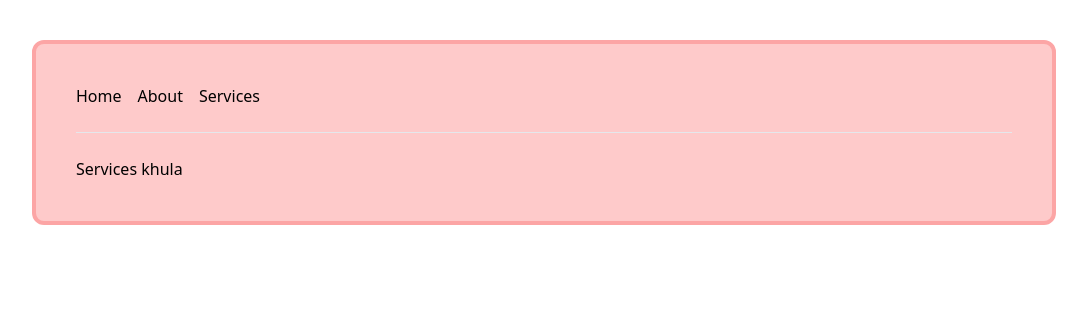
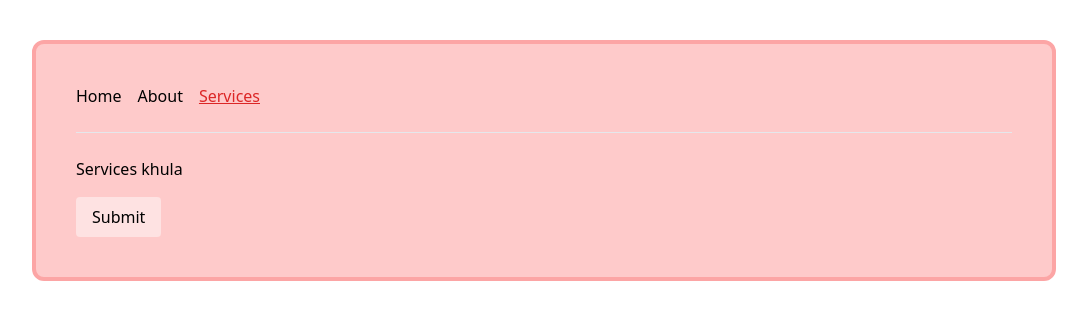
Before and after one commit to the-sahil-gupta/react_oct, a React (Vite) app: page /services in a window 1280 px wide. Shown: the top 320 px of the page, without its empty margins (96-1183 px from the left). Built offline with nearby package versions, Linux system fonts and the light colour scheme.

Commit message:
NavLink and useNavigate from react-router-dom

```diff
--- a/src/App.jsx
+++ b/src/App.jsx
@@ -17,7 +17,7 @@ const App = () => {
 				<Route path="/" element={<Home />} />
 				<Route path="/about" element={<About />} />
 				<Route path="/services" element={<Services />} />
-
+				{/* for all the wild card routes "*" is used, and this last path should be written in the last of all routes */}
 				<Route path="*" element={<Pagenotfound />} />
 			</Routes>
 		</div>
--- a/src/components/Nav.jsx
+++ b/src/components/Nav.jsx
@@ -1,14 +1,32 @@
-import { Link } from 'react-router-dom';
-import About from './About';
-import Home from './Home';
-import Services from './Services';
+import { NavLink } from 'react-router-dom';
 
 const Nav = () => {
 	return (
 		<div className="flex gap-x-4">
-			<Link to="/">Home</Link>
-			<Link to="/about">About</Link>
-			<Link to="/services">Services</Link>
+			<NavLink
+				style={(e) =>
+					e.isActive ? { textDecoration: 'underline' } : {}
+				}
+				className={(e) => (e.isActive ? 'text-red-600' : '')}
+				to="/">
+				Home
+			</NavLink>
+			<NavLink
+				style={(e) =>
+					e.isActive ? { textDecoration: 'underline' } : {}
+				}
+				className={(e) => (e.isActive ? 'text-red-600' : '')}
+				to="/about">
+				About
+			</NavLink>
+			<NavLink
+				style={(e) =>
+					e.isActive ? { textDecoration: 'underline' } : {}
+				}
+				className={(e) => (e.isActive ? 'text-red-600' : '')}
+				to="/services">
+				Services
+			</NavLink>
 		</div>
 	);
 };
--- a/src/components/Services.jsx
+++ b/src/components/Services.jsx
@@ -1,5 +1,25 @@
+import { useNavigate } from 'react-router-dom';
+
 const Services = () => {
-	return <div>Services khula</div>;
+	const navigate = useNavigate();
+
+	const submitHandler = (e) => {
+		e.preventDefault();
+		// some code
+		navigate('/');
+	};
+	return (
+		<div>
+			<h1>Services khula</h1>
+			<form onSubmit={submitHandler}>
+				<button
+					className="mt-4 py-2 px-4 bg-red-100 rounded"
+					type="submit">
+					Submit
+				</button>
+			</form>
+		</div>
+	);
 };
 
 export default Services;
```
